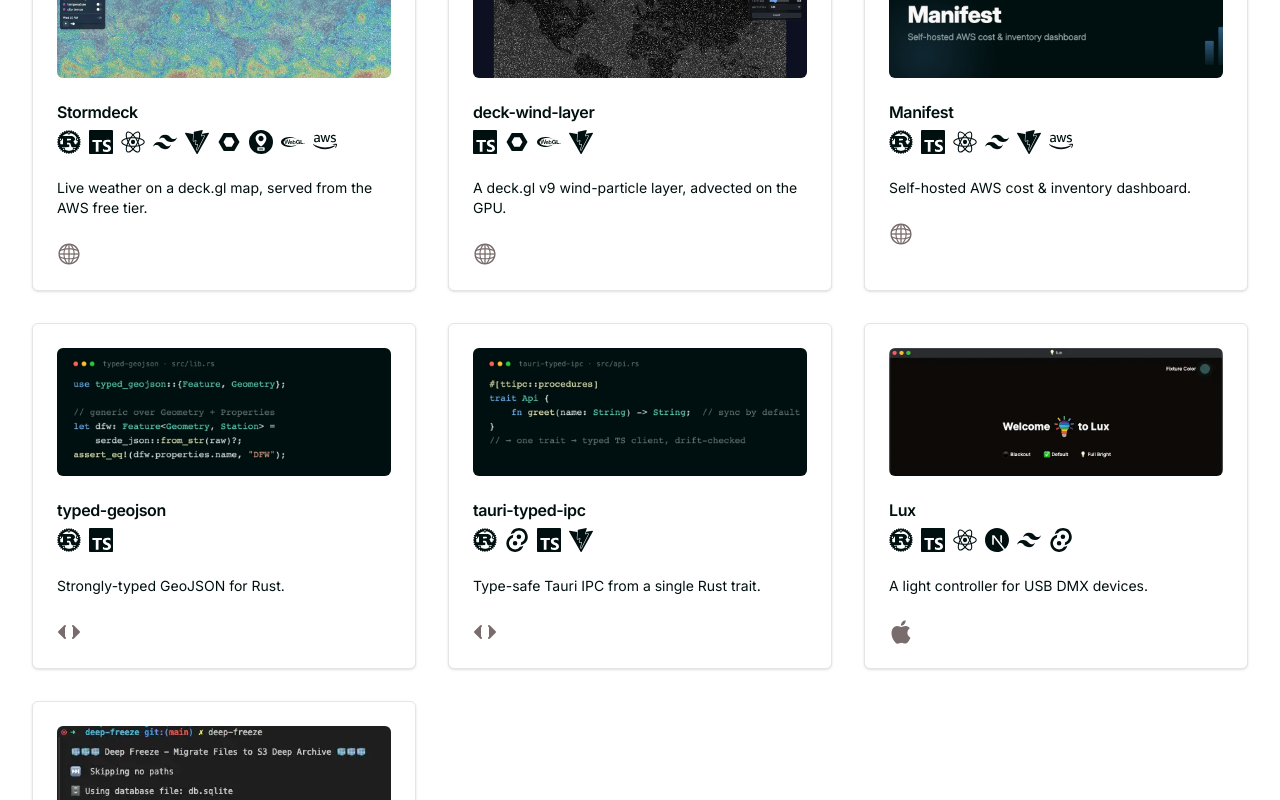
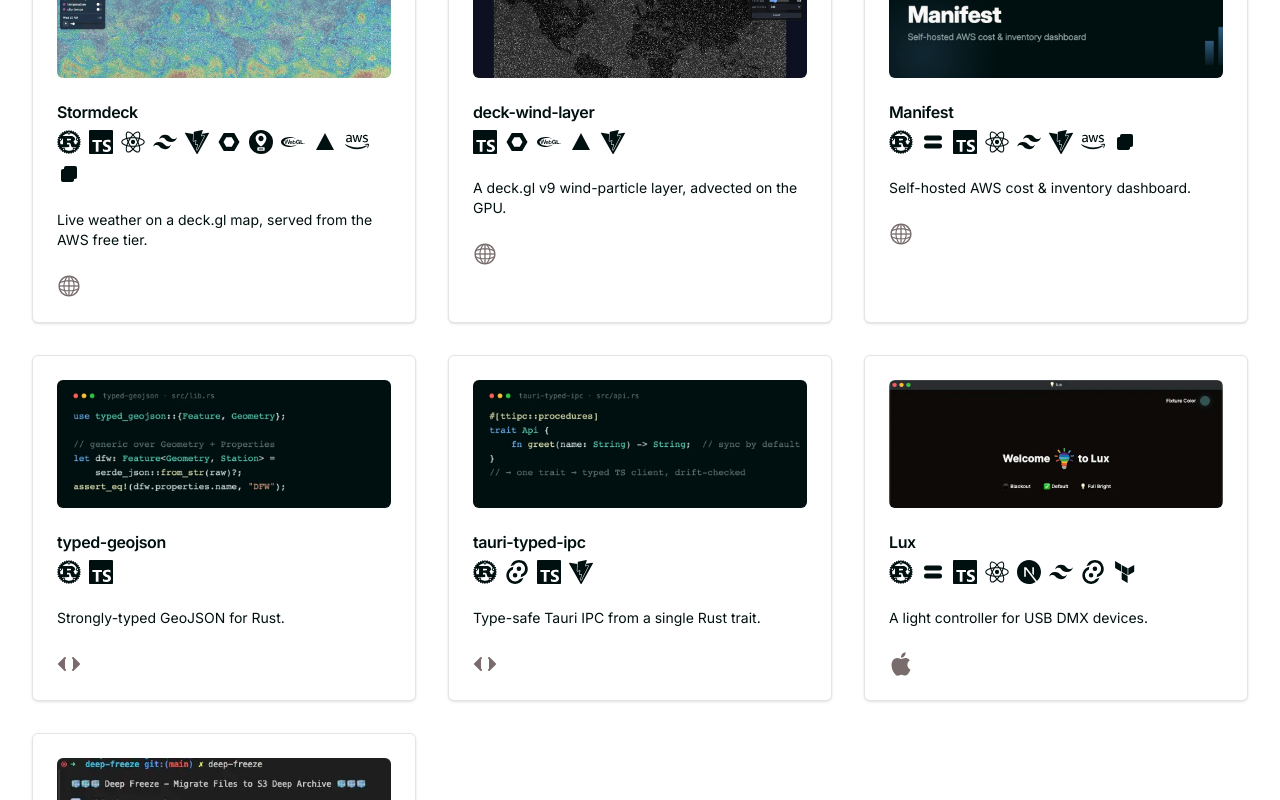
Before and after one commit to johncarmack1984/johncarmack.com, a React (Vite) app: page / in a window 1280 px wide. Shown: the part 1640-2440 px from the top of the page. Built offline with nearby package versions, Linux system fonts and the light colour scheme.

Commit message:
Fold luma.gl, AWS CDK, Axum, and Terraform into project badges (#10)
These have no brand marks, so they use simple geometric glyphs (triangle /
stacked tiles / bars). Adds flex-wrap so the denser cards stay tidy.

```diff
--- a/src/components/projects/project.tsx
+++ b/src/components/projects/project.tsx
@@ -50,7 +50,7 @@ function Project({
           />
         </a>
         <CardTitle className="mt-4 text-base font-semibold">{title}</CardTitle>
-        <div className="flex gap-2">{skills.map(ProjectSkill)}</div>
+        <div className="flex flex-wrap gap-2">{skills.map(ProjectSkill)}</div>
       </CardHeader>
       <CardContent className="text-sm">{description}</CardContent>
 
--- a/src/components/projects/projects.tsx
+++ b/src/components/projects/projects.tsx
@@ -8,9 +8,12 @@ import typedGeojson from "@/assets/img/typed-geojson.webp";
 
 import AppleIcon from "@/components/ui/icons/apple";
 import AwsIcon from "@/components/ui/icons/aws";
+import AxumIcon from "@/components/ui/icons/axum";
+import CdkIcon from "@/components/ui/icons/cdk";
 import CodeIcon from "@/components/ui/icons/code";
 import CommandPromptIcon from "@/components/ui/icons/command";
 import DeckGlIcon from "@/components/ui/icons/deckgl";
+import LumaGlIcon from "@/components/ui/icons/lumagl";
 import MapLibreIcon from "@/components/ui/icons/maplibre";
 import NextJsIcon from "@/components/ui/icons/nextjs";
 import ReactIcon from "@/components/ui/icons/react";
@@ -40,7 +43,9 @@ const projects = [
       DeckGlIcon,
       MapLibreIcon,
       WebGlIcon,
+      LumaGlIcon,
       AwsIcon,
+      CdkIcon,
     ],
   },
   {
@@ -49,7 +54,7 @@ const projects = [
     image: deckWindLayer,
     href: "https://github.com/johncarmack1984/deck-wind-layer",
     platforms: [WebIcon],
-    skills: [TypeScriptIcon, DeckGlIcon, WebGlIcon, ViteIcon],
+    skills: [TypeScriptIcon, DeckGlIcon, WebGlIcon, LumaGlIcon, ViteIcon],
   },
   {
     title: "Manifest",
@@ -57,7 +62,16 @@ const projects = [
     image: manifest,
     href: "https://github.com/johncarmack1984/manifest",
     platforms: [WebIcon],
-    skills: [Rust, TypeScriptIcon, ReactIcon, TailwindIcon, ViteIcon, AwsIcon],
+    skills: [
+      Rust,
+      AxumIcon,
+      TypeScriptIcon,
+      ReactIcon,
+      TailwindIcon,
+      ViteIcon,
+      AwsIcon,
+      CdkIcon,
+    ],
   },
   {
     title: "typed-geojson",
@@ -81,7 +95,16 @@ const projects = [
     image: lux,
     href: "https://github.com/johncarmack1984/lux",
     platforms: [AppleIcon],
-    skills: [Rust, TypeScriptIcon, ReactIcon, NextJsIcon, TailwindIcon, TauriIcon],
+    skills: [
+      Rust,
+      AxumIcon,
+      TypeScriptIcon,
+      ReactIcon,
+      NextJsIcon,
+      TailwindIcon,
+      TauriIcon,
+      TerraformIcon,
+    ],
   },
   {
     title: "Deep Freeze",
--- /dev/null
+++ b/src/components/ui/icons/axum.tsx
@@ -0,0 +1,15 @@
+import { cn } from "@/lib/utils";
+import type { SkillIcon } from "@/components/skills/skill";
+
+// Axum has no brand mark — stacked service bars, for a Rust web/API server.
+const AxumIcon: SkillIcon = ({ className, ...props }) => {
+  return (
+    <svg viewBox="0 0 24 24" className={cn(className)} {...props}>
+      <title>Axum</title>
+      <rect x="3" y="5.5" width="18" height="5" rx="2.5"></rect>
+      <rect x="3" y="13.5" width="18" height="5" rx="2.5"></rect>
+    </svg>
+  );
+};
+
+export default AxumIcon;
--- /dev/null
+++ b/src/components/ui/icons/cdk.tsx
@@ -0,0 +1,15 @@
+import { cn } from "@/lib/utils";
+import type { SkillIcon } from "@/components/skills/skill";
+
+// AWS CDK has no monochrome brand mark — two stacked tiles, for composable constructs.
+const CdkIcon: SkillIcon = ({ className, ...props }) => {
+  return (
+    <svg viewBox="0 0 24 24" className={cn(className)} {...props}>
+      <title>AWS CDK</title>
+      <rect x="7" y="4" width="13" height="13" rx="2"></rect>
+      <rect x="4" y="7" width="13" height="13" rx="2"></rect>
+    </svg>
+  );
+};
+
+export default CdkIcon;
--- /dev/null
+++ b/src/components/ui/icons/lumagl.tsx
@@ -0,0 +1,14 @@
+import { cn } from "@/lib/utils";
+import type { SkillIcon } from "@/components/skills/skill";
+
+// luma.gl has no brand mark — a triangle, the GPU rendering primitive it sits on.
+const LumaGlIcon: SkillIcon = ({ className, ...props }) => {
+  return (
+    <svg viewBox="0 0 24 24" className={cn(className)} {...props}>
+      <title>luma.gl</title>
+      <path d="M12 3 L21 20 L3 20 Z"></path>
+    </svg>
+  );
+};
+
+export default LumaGlIcon;
```
